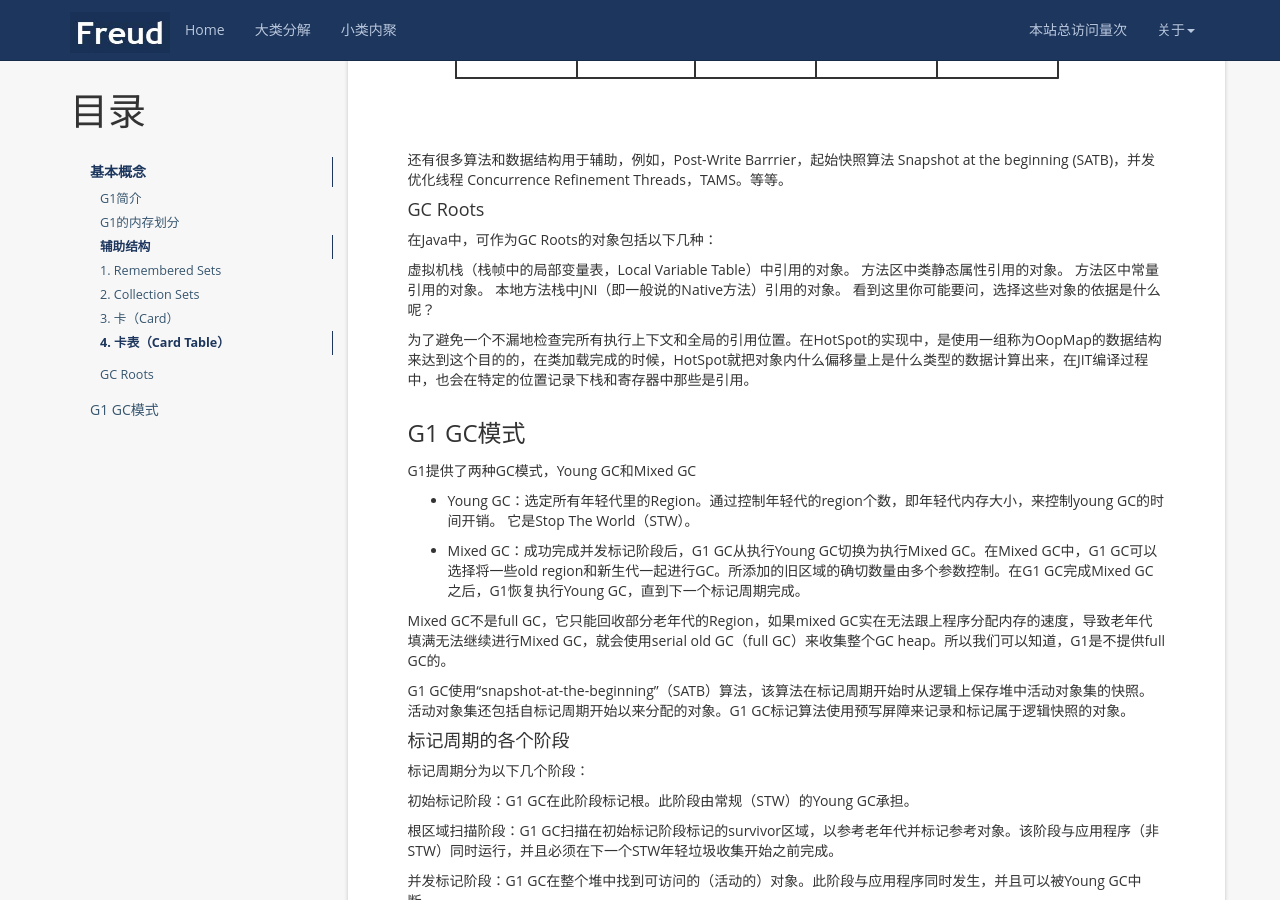
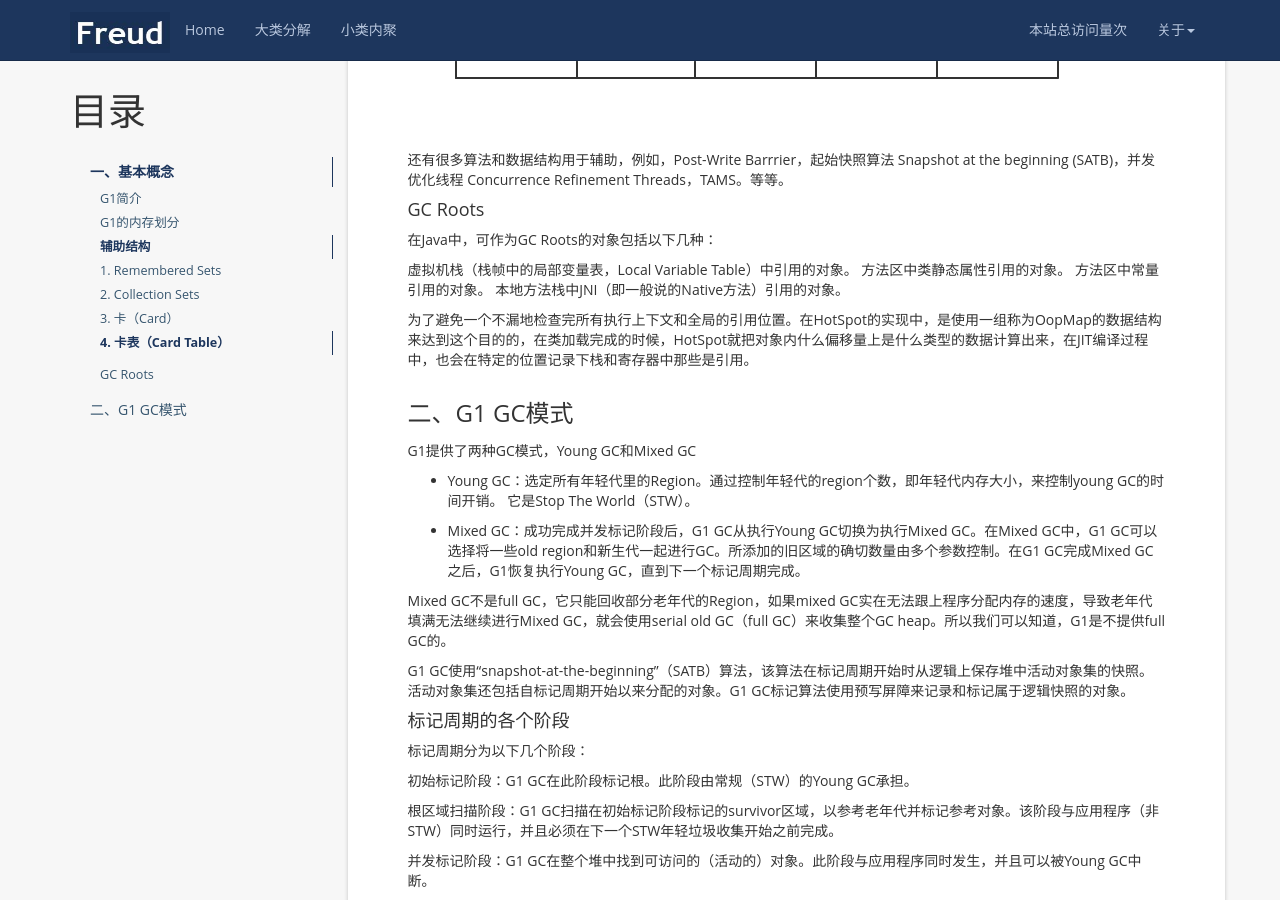
Before and after one commit to mayunmeiyouming/blog, a Jekyll site: the page built from _posts/2019-11-16-G1.md, in a window 1280 px wide and 900 px high, scrolled down 2940 px. Built offline with Jekyll 4.4.1, drawn with Linux system fonts in a browser that asks for light colours; nearby versions of some CDN libraries; a script that is not in the unit is left out; comment, search, counter and statistics services are not loaded.

Commit message:
2019-11-17-3

```diff
--- a/_posts/2019-11-16-G1.md
+++ b/_posts/2019-11-16-G1.md
@@ -11,7 +11,7 @@ tag: Java
 
 >
 
-### 基本概念
+### 一、基本概念
 
 #### G1简介
 
@@ -86,11 +86,10 @@ Card Table结构：
 方法区中类静态属性引用的对象。
 方法区中常量引用的对象。
 本地方法栈中JNI（即一般说的Native方法）引用的对象。
-看到这里你可能要问，选择这些对象的依据是什么呢？
 
 为了避免一个不漏地检查完所有执行上下文和全局的引用位置。在HotSpot的实现中，是使用一组称为OopMap的数据结构来达到这个目的的，在类加载完成的时候，HotSpot就把对象内什么偏移量上是什么类型的数据计算出来，在JIT编译过程中，也会在特定的位置记录下栈和寄存器中那些是引用。
 
-### G1 GC模式
+### 二、G1 GC模式
 
 G1提供了两种GC模式，Young GC和Mixed GC
 
```
